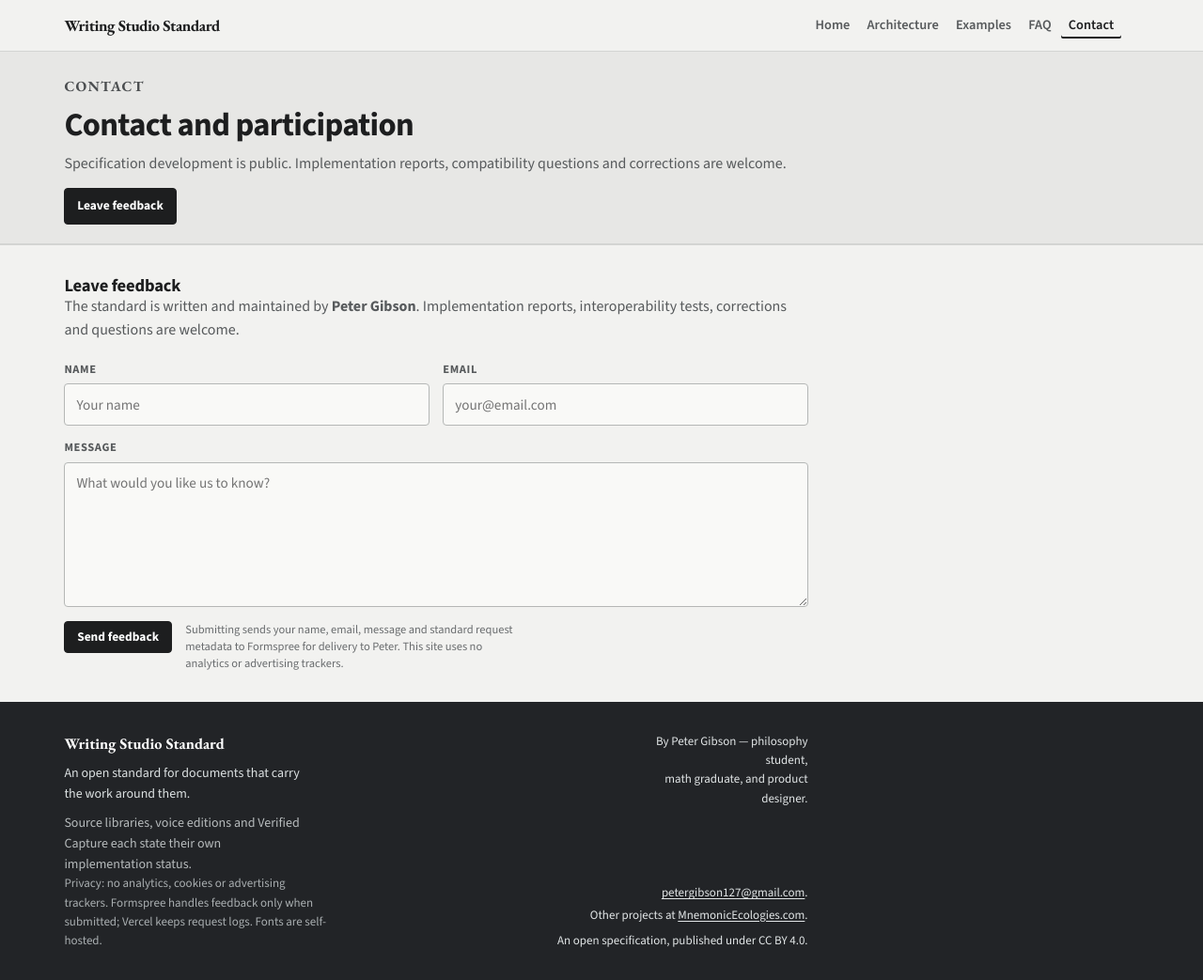
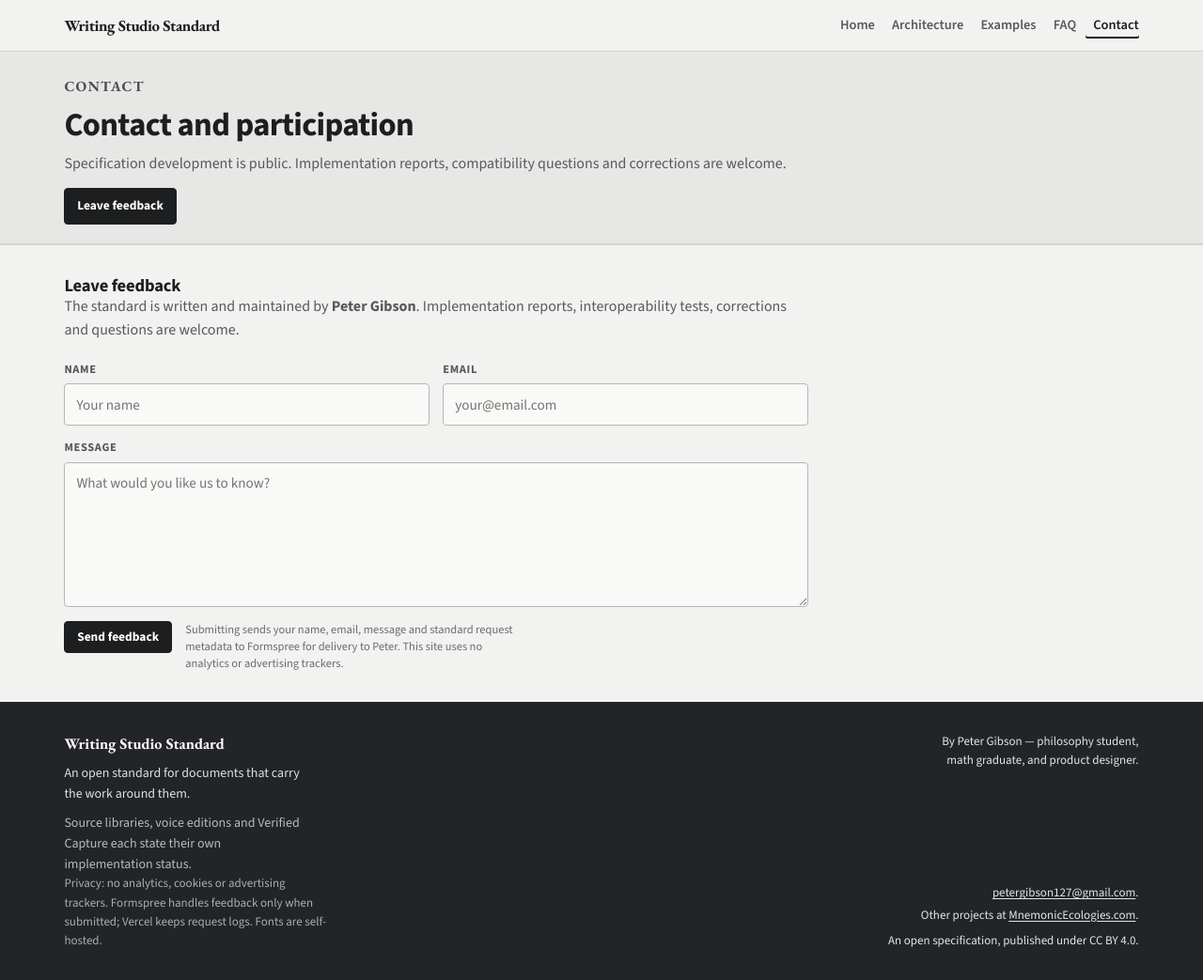
Before and after one commit to albatross310/writingstudiostandard, a React (Vite) app: page /contact in a window 1280 px wide. Shown: the whole page at 94% size. Built offline with nearby package versions, Linux system fonts and the light colour scheme.

Commit message:
Align footer endnotes with Contact edge

```diff
--- a/src/components/Nav.css
+++ b/src/components/Nav.css
@@ -65,7 +65,7 @@
   }
 
   .nav__links {
-    justify-content: flex-start;
+    justify-content: flex-end;
   }
 }
 
@@ -92,3 +92,9 @@
     gap: 0.1rem;
   }
 }
+
+@media (min-width: 701px) {
+  .nav__link:last-child {
+    padding-right: 0;
+  }
+}
--- a/src/styles/global.css
+++ b/src/styles/global.css
@@ -117,11 +117,9 @@ code:not(pre code) {
   max-width: var(--content-rail);
 }
 
-/* On desktop, the main content and footer end where the navigation-link column begins. The nav's
-   Standard item and every page's rightmost object therefore share the same vertical guide. */
+/* On desktop, main content ends where the navigation-link column begins. */
 @media (min-width: 701px) {
-  main .container,
-  .footer .footer__inner {
+  main .container {
     padding-right: calc(var(--page-gutter) + var(--nav-column));
   }
 }
```
